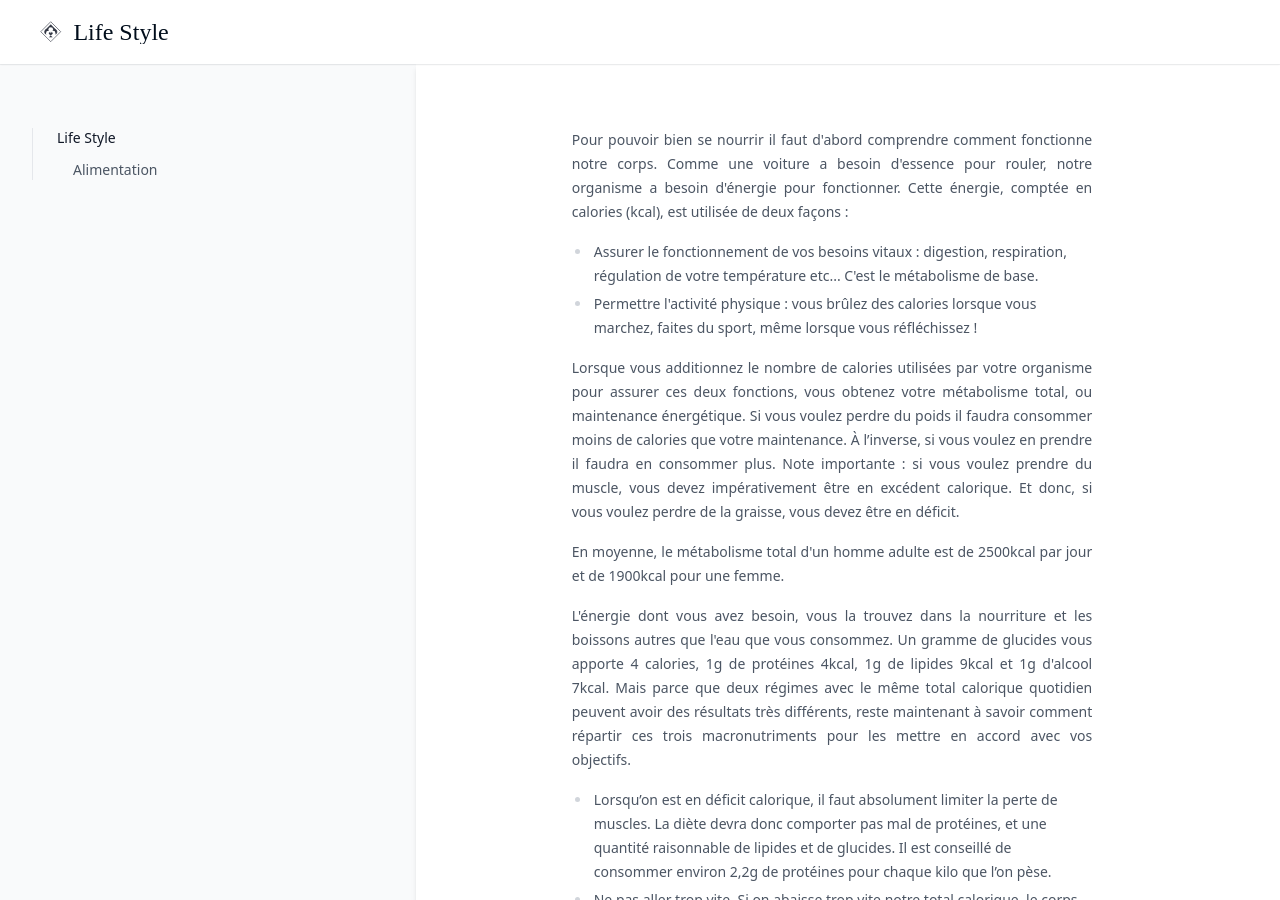
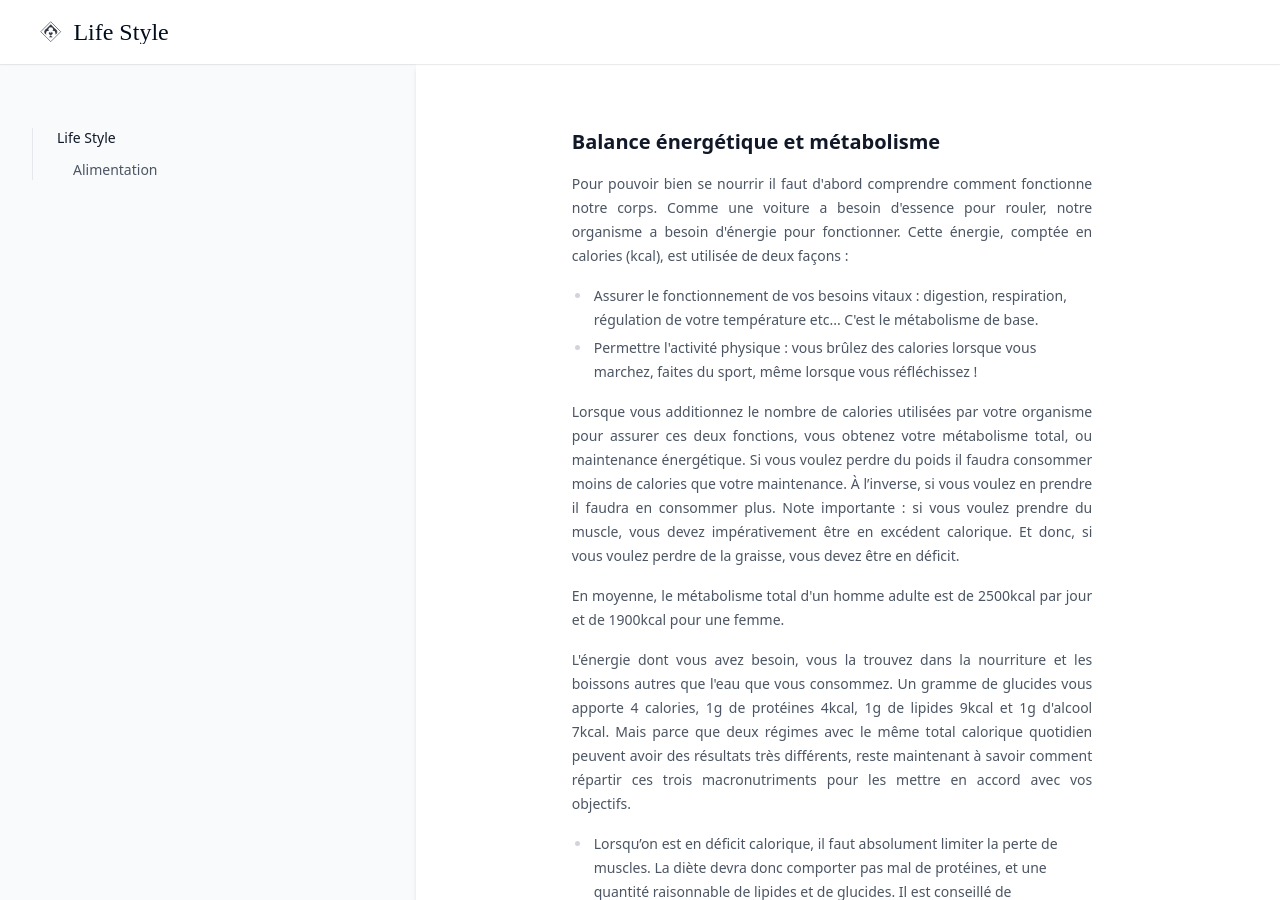
Before and after one commit to greglejeune/ebook, a Jekyll site: the page built from _life/2021-11-01-gto.md, in a window 1280 px wide and 900 px high. Built offline with Jekyll 4.4.1, drawn with Linux system fonts in a browser that asks for light colours.

Commit message:
Update 2021-11-01-gto.md

```diff
--- a/_life/2021-11-01-gto.md
+++ b/_life/2021-11-01-gto.md
@@ -2,6 +2,8 @@
 layout: life
 title: Alimentation
 ---
+
+<h2>Balance énergétique et métabolisme</h2>
 
 <p style="text-align: justify;">
   Pour pouvoir bien se nourrir il faut d'abord comprendre comment fonctionne notre corps. Comme une voiture a besoin d'essence pour rouler, notre organisme a besoin d'énergie pour fonctionner. Cette énergie, comptée en calories (kcal), est utilisée de deux façons :
```
